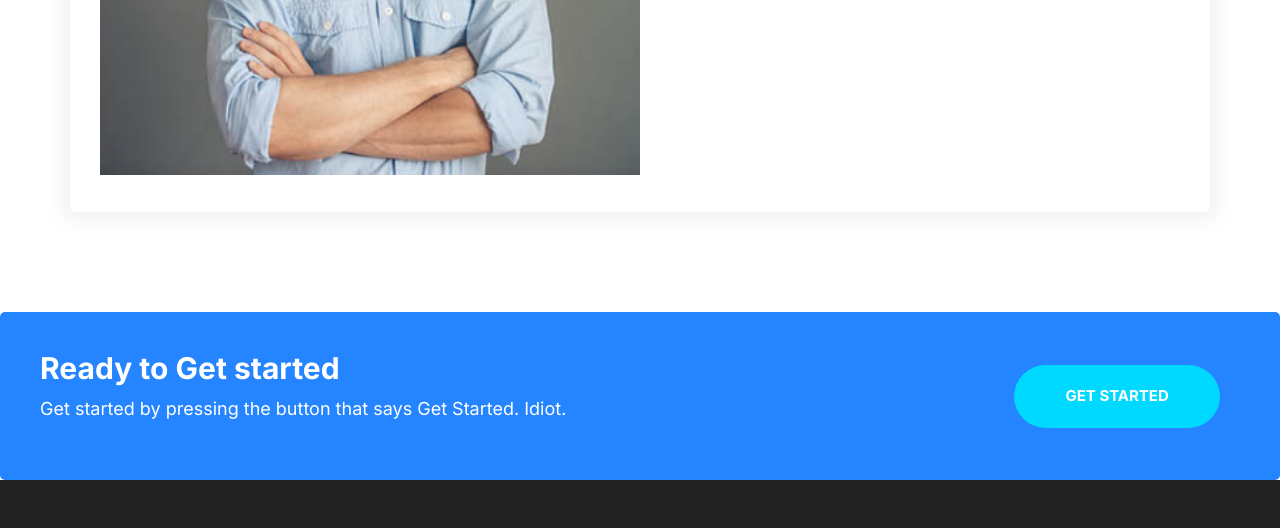
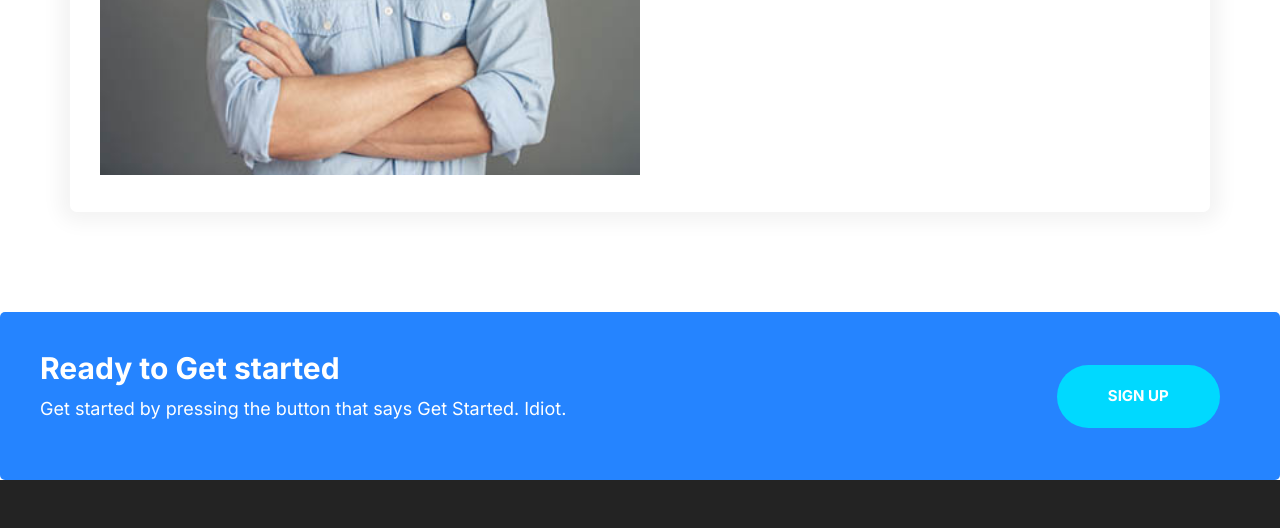
Before and after one commit to JackBThompson/Software-Provider, a website built with Parcel: page index.html in a window 1280 px wide. Shown: the part 5091-5619 px from the top of the page. Built offline with nearby package versions, Linux system fonts and the light colour scheme.

Commit message:
First Commit

```diff
--- a/index.html
+++ b/index.html
@@ -373,7 +373,7 @@
             Get started by pressing the button that says Get Started. Idiot.
           </p>
         </div>
-        <a href="#" class="btn btn--secondary btn--stretch">Get Started</a>
+        <a href="#" class="btn btn--secondary btn--stretch">Sign Up</a>
       </div>
     </div>
     <!-- Footer Component -->
```
